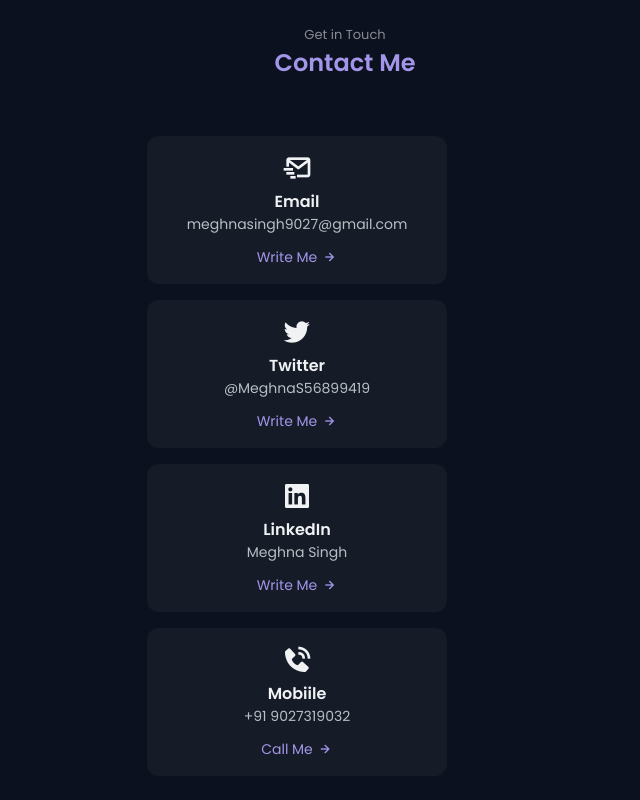
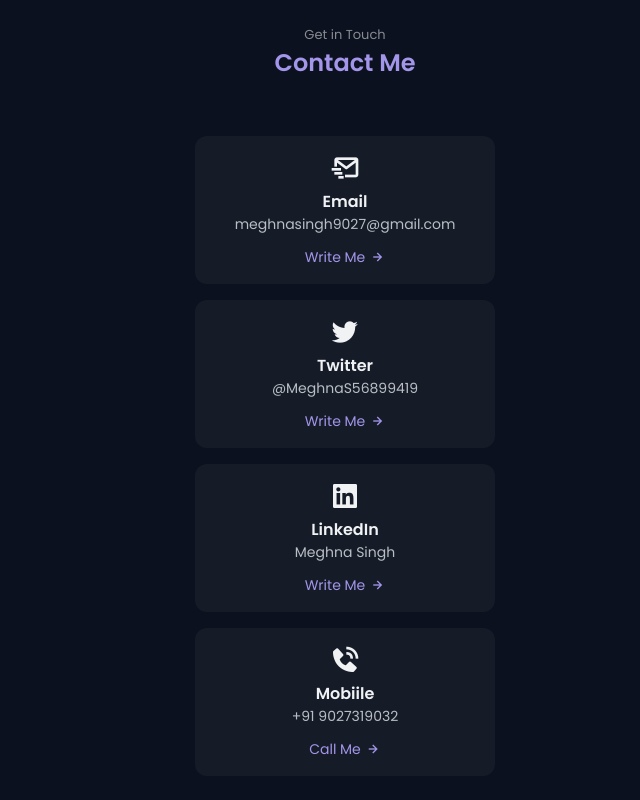
Before and after one commit to Meghna9027/Portfolio, a plain HTML site: page index.html in a window 1280 px wide. Shown: the part 4680-5480 px from the top of the page, without its empty margins (295-935 px from the left). Drawn offline with nearby package versions, Linux system fonts and the light colour scheme.

Commit message:
Update styles.css

```diff
--- a/assets/css/styles.css
+++ b/assets/css/styles.css
@@ -963,7 +963,6 @@ body.light-theme {
     grid-template-columns: repeat(2, max-content);
   }
   .contact_container {
-    grid-template-columns: repeat(2, max-content);
     justify-content: center;
     column-gap: 3rem;
   }
```
